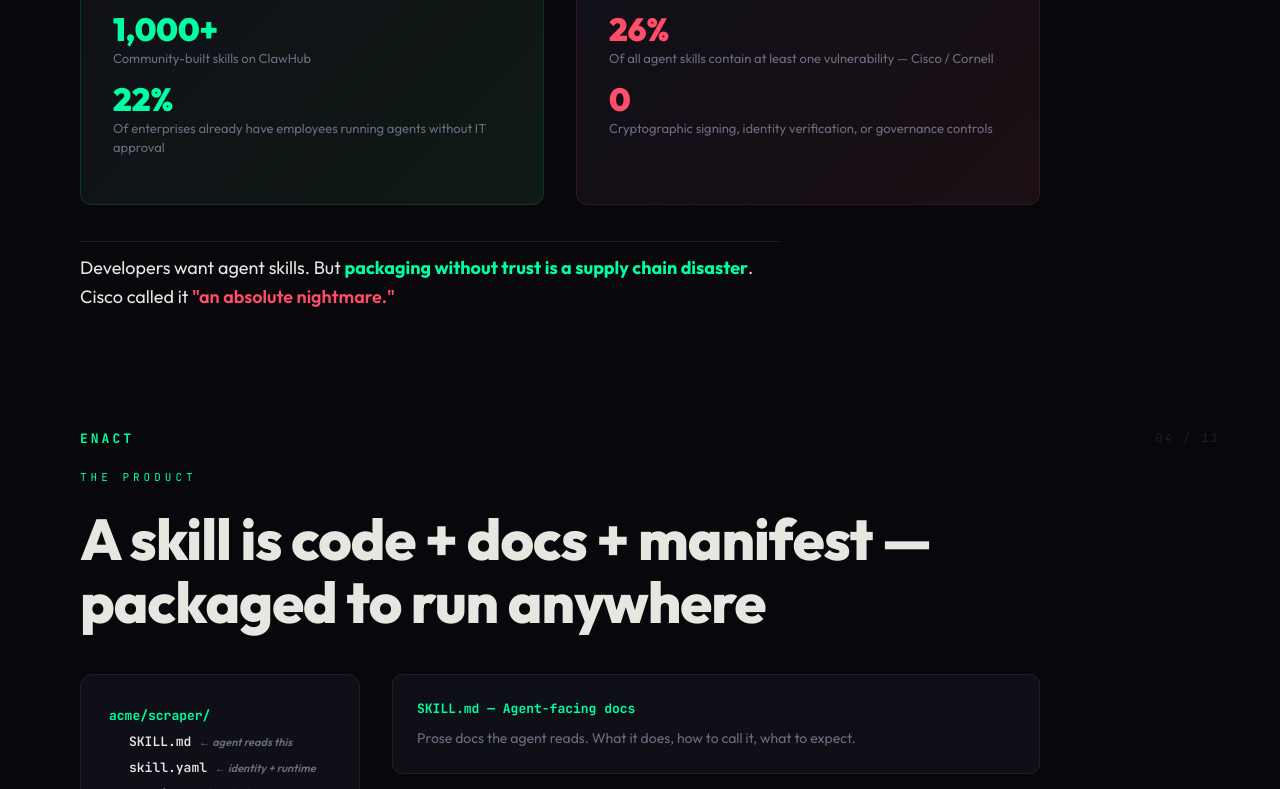
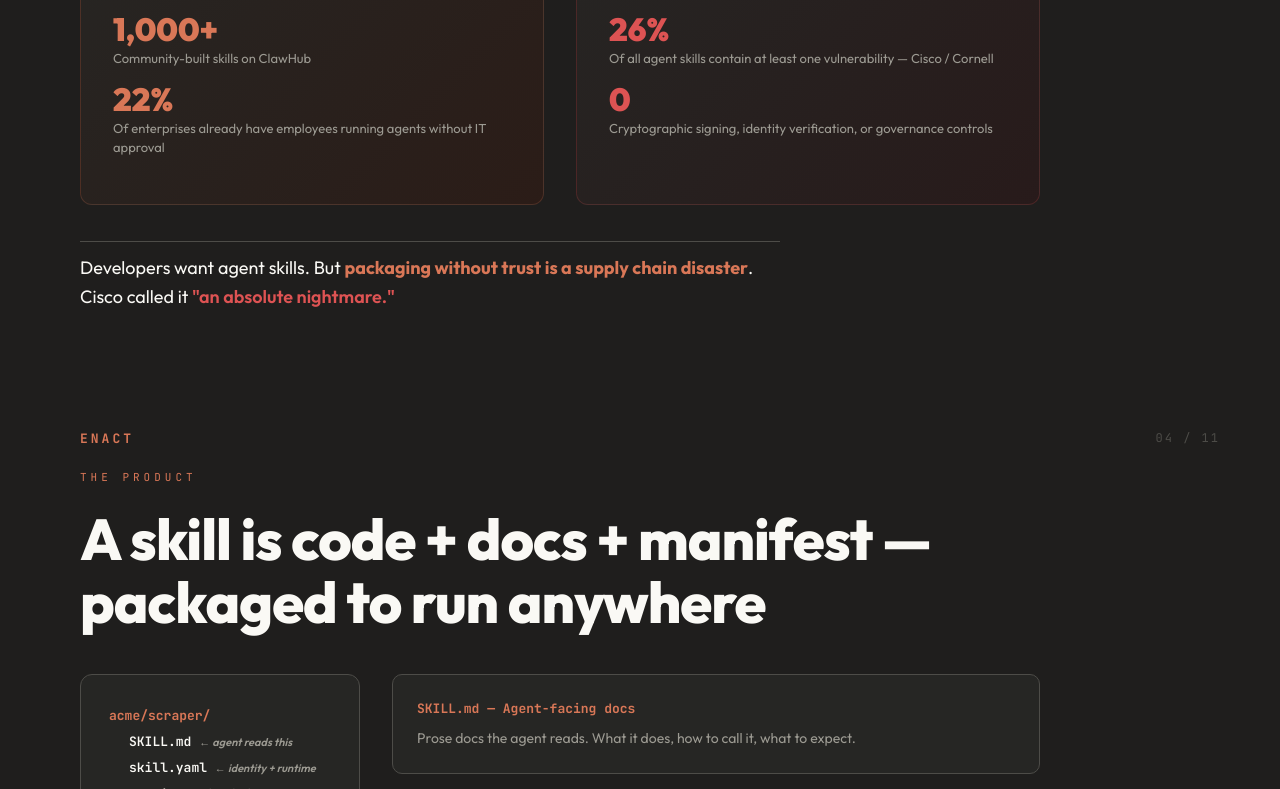
Before and after one commit to EnactProtocol/pitch, a plain HTML site: page index.html in a window 1280 px wide. Shown: the part 2011-2800 px from the top of the page. Drawn offline with Linux system fonts and the light colour scheme.

Commit message:
refactor color variables to use HSL for better readability and maintainability

```diff
--- a/index.html
+++ b/index.html
@@ -7,20 +7,20 @@
 <link href="https://fonts.googleapis.com/css2?family=JetBrains+Mono:wght@400;600;700&family=Outfit:wght@300;400;500;600;700;800;900&display=swap" rel="stylesheet">
 <style>
   :root {
-    --bg: #07070c;
-    --fg: #e8e6e1;
-    --accent: #00ffa3;
-    --accent-dim: #00ffa315;
-    --accent-mid: #00ffa350;
-    --surface: #0f0f18;
-    --surface-2: #161622;
-    --border: #1e1e2e;
-    --muted: #6b6b80;
-    --red: #ff4d6a;
-    --amber: #ffb84d;
-    --blue: #4da6ff;
-    --yellow: #ffd24d;
-    --purple: #a855f7;
+    --bg:          hsl(30, 3.3%, 11.8%);
+    --fg:          hsl(48, 33.3%, 97.1%);
+    --accent:      hsl(15, 63.1%, 59.6%);
+    --accent-dim:  hsl(15 63.1% 59.6% / 0.12);
+    --accent-mid:  hsl(15 63.1% 59.6% / 0.40);
+    --surface:     hsl(60, 2.7%, 14.5%);
+    --surface-2:   hsl(60, 2.1%, 18.4%);
+    --border:      hsl(48, 3.4%, 29.2%);
+    --muted:       hsl(48, 4.8%, 59.2%);
+    --red:         hsl(0, 67%, 59.6%);
+    --amber:       hsl(40, 71%, 50%);
+    --blue:        hsl(210, 70.9%, 51.6%);
+    --yellow:      hsl(39, 93.4%, 35.9%);
+    --purple:      hsl(251, 40.2%, 54.1%);
   }
 
   * { margin: 0; padding: 0; box-sizing: border-box; }
@@ -108,8 +108,8 @@
   /* ── SLIDE 1: TITLE ── */
   .slide-title {
     background:
-      radial-gradient(ellipse at 15% 50%, #00ffa306 0%, transparent 55%),
-      radial-gradient(ellipse at 85% 20%, #a855f706 0%, transparent 45%),
+      radial-gradient(ellipse at 15% 50%, hsl(15 63.1% 59.6% / 0.06) 0%, transparent 55%),
+      radial-gradient(ellipse at 85% 20%, hsl(251 40.2% 54.1% / 0.06) 0%, transparent 45%),
       var(--bg);
   }
 
@@ -119,7 +119,7 @@
     letter-spacing: -4px;
     line-height: 0.9;
     margin-bottom: 28px;
-    background: linear-gradient(135deg, var(--accent), #4da6ff);
+    background: linear-gradient(135deg, var(--accent), var(--blue));
     -webkit-background-clip: text;
     -webkit-text-fill-color: transparent;
     background-clip: text;
@@ -321,13 +321,13 @@
   }
 
   .validation-side.demand {
-    background: linear-gradient(135deg, var(--surface), #0f1a14);
-    border-color: #00ffa325;
+    background: linear-gradient(135deg, var(--surface), hsl(15 30% 13%));
+    border-color: hsl(15 63.1% 59.6% / 0.2);
   }
 
   .validation-side.gap {
-    background: linear-gradient(135deg, var(--surface), #1a0f14);
-    border-color: #ff4d6a25;
+    background: linear-gradient(135deg, var(--surface), hsl(0 20% 13%));
+    border-color: hsl(0 67% 59.6% / 0.2);
   }
 
   .validation-side h3 {
@@ -378,7 +378,7 @@
     text-align: center;
     align-items: center;
     background:
-      radial-gradient(ellipse at 50% 50%, #00ffa308 0%, transparent 50%),
+      radial-gradient(ellipse at 50% 50%, hsl(15 63.1% 59.6% / 0.07) 0%, transparent 50%),
       var(--bg);
   }
 
@@ -490,7 +490,7 @@
     font-size: 14px;
     color: var(--muted);
     padding: 8px 0;
-    border-bottom: 1px solid #1a1a28;
+    border-bottom: 1px solid var(--border);
     line-height: 1.4;
   }
 
@@ -664,7 +664,7 @@
   /* ── SLIDE 11: THE ASK ── */
   .slide-ask {
     background:
-      radial-gradient(ellipse at 50% 60%, #00ffa308 0%, transparent 50%),
+      radial-gradient(ellipse at 50% 60%, hsl(15 63.1% 59.6% / 0.07) 0%, transparent 50%),
       var(--bg);
   }
 
```
